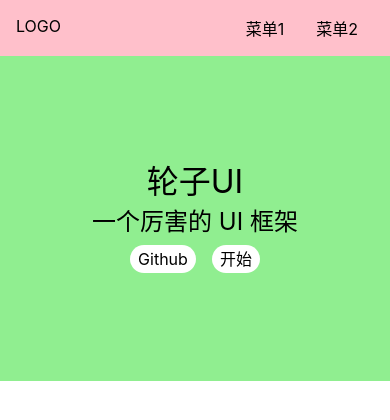
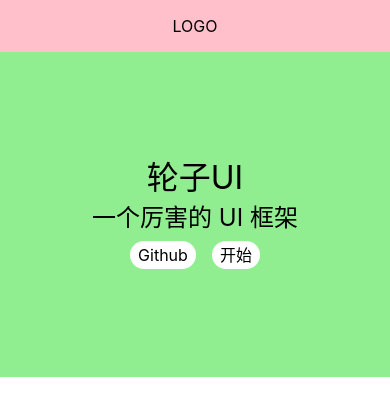
Before and after one commit to templetao/Vue-gulu-ui, a Vue app: page / in a window 390 px wide. Shown: the top 420 px of the page. Built offline with nearby package versions, Linux system fonts and the light colour scheme.

Commit message:
让 topnav 是响应式的

```diff
--- a/src/components/Topnav.vue
+++ b/src/components/Topnav.vue
@@ -19,6 +19,7 @@
       <li>菜单1</li>
       <li>菜单2</li>
     </ul>
+    <span class="toggleAside"></span>
   </div>
 </template>
 
@@ -29,6 +30,8 @@
   padding: 16px;
   position: relative;
   z-index: 10;
+  justify-content: center;
+  align-items: center;
 
   > .logo {
     max-width: 6em;
@@ -44,5 +47,17 @@
       margin: 0 1em;
     }
   }
+
+  > .toggleAside {
+  }
+
+  @media (max-width: 500px) {
+    > .menu {
+      display: none;
+    }
+    > .logo {
+      margin: 0 auto;
+    }
+  }
 }
 </style>
```
